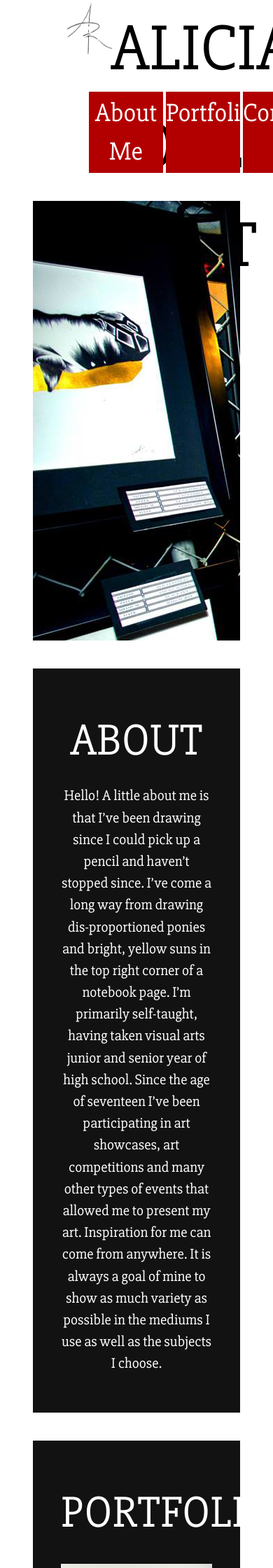
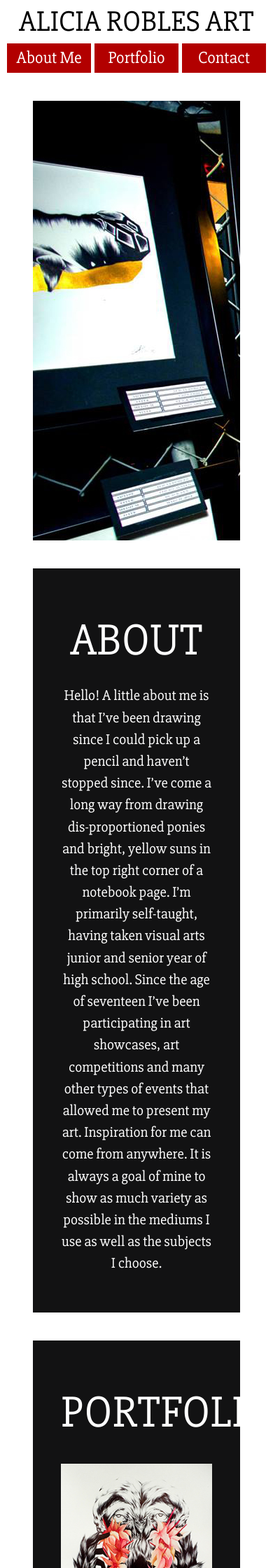
Before and after one commit to rmedina423/alicia-robles-art, a Jekyll site: the page built from index.html, in a window 390 px wide. Shown: the top 2240 px of the page at 70% size. Built offline with Jekyll 4.4.1, drawn with Linux system fonts in a browser that asks for light colours; nearby versions of some CDN libraries; some web fonts are replaced; library files that are not in the unit come from our copies; comment, search, counter and statistics services are not loaded.

Commit message:
add media queries to header

```diff
--- a/_sass/_header.scss
+++ b/_sass/_header.scss
@@ -1,26 +1,16 @@
 .site-header {
-	padding: 0 47px;
-
-	> div {
-		display: flex;
-	}
+	padding: 0 10px;
 }
 
 .site-header > div {
-
-	.primary-logo img {
-		margin: 0 40px;
-	}
-
-	> div:last-child { // Come up with a class name here
-		flex: 1;
+	.primary-logo {
+		display: none;
 	}
 }
 
 .primary-title h1 {
-	height: calc(192px - 61px); // Create variable for .site-header "height".
 	margin: 0;
-	font-size: 5.85em;
+	font-size: 2.6em;
 }
 
 .primary-tabs {
@@ -31,7 +21,94 @@
 		background: #B20000;
 		width: 32.5%;
 		padding: 3px 0;
-		font-size: 2.3em;
+		font-size: 1.5em;
 		color: #fff;
 	}
 }
+
+// This is code to keep the logo on mobile/landscape
+
+// @include media-query($on-palm) {
+// 	.site-header {
+// 		padding: 0 22px;
+
+// 		> div {
+// 			display: flex;
+// 		}
+// 	}
+
+// 	.site-header > div {
+
+// 		.primary-logo {
+// 			display: flex;
+// 			align-items: center;
+// 		}
+
+// 		.primary-logo img {
+// 			height: 95px;
+// 			margin: 0 20px 8px 20px;
+// 		}
+
+// 		> div:last-child {
+// 			flex: 1;
+// 		}
+// 	}
+// }
+
+@include media-query($on-palm) {
+	.site-header {
+		padding: 0 22px;
+
+	}
+
+	.primary-title h1 {
+		font-size: 4.1em;
+	}
+
+	.primary-tabs a {
+		padding: 4px 0;
+		font-size: 1.6em;
+	}
+}
+
+@include media-query($on-inBetween) {
+	.site-header {
+		padding: 0 47px;
+
+	}
+
+	.primary-title h1 {
+		font-size: 5.5em;
+	}
+
+	.primary-tabs a {
+		padding: 3px 0;
+		font-size: 2.3em;
+	}
+}
+
+@include media-query($on-laptop) {
+	.site-header > div {
+		display: flex;
+	}
+
+	.site-header > div {
+
+		.primary-logo {
+			display: initial;
+		}
+
+		.primary-logo img {
+			margin: 0 40px;
+		}
+
+		> div:last-child { // Come up with a class name here
+			flex: 1;
+		}
+	}
+
+	.primary-title h1 {
+		height: calc(192px - 61px); // Create variable for .site-header "height".
+		font-size: 5.85em;
+	}
+}
--- a/css/main.scss
+++ b/css/main.scss
@@ -26,6 +26,7 @@ $grey-color-dark:  darken($grey-color, 25%);
 $content-width:    800px;
 
 $on-palm:          600px;
+$on-inBetween:	   920px;
 $on-laptop:        1225px;
 
 
```
